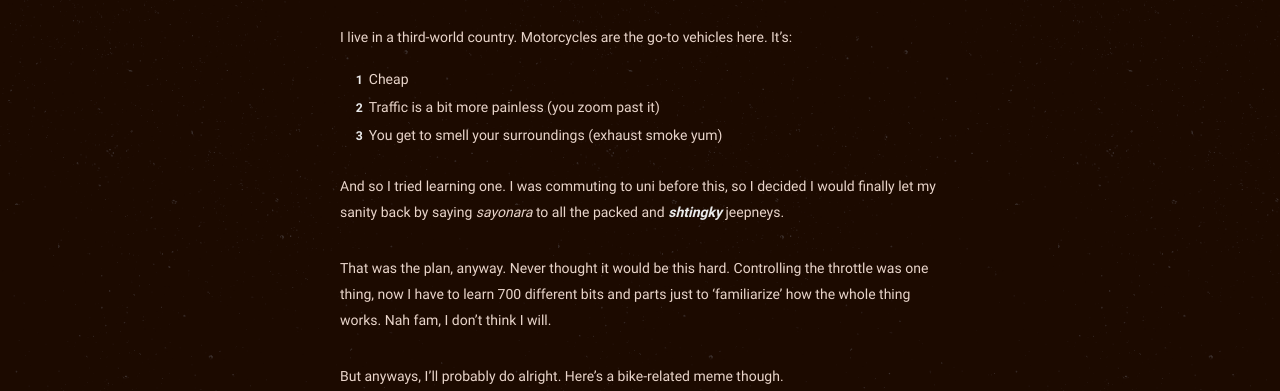
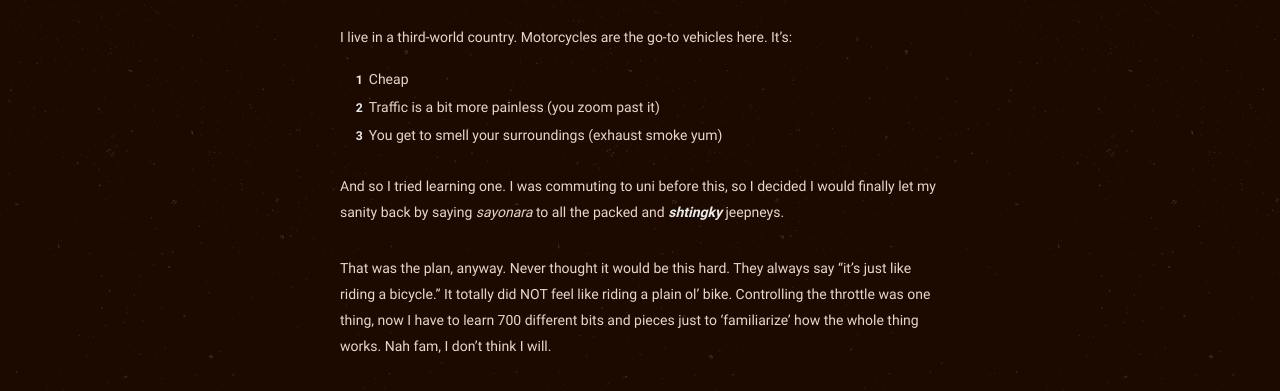
Before and after one commit to philippines69/carlcastroarchives, a Jekyll site: the page built from _posts/2022-07-24-i-tried-motorcycling-not-fun.md, in a window 1280 px wide and 900 px high, scrolled down 737 px, cut to the strip 0-391 px from the top of the window. Built offline with Jekyll 4.4.1, drawn with Linux system fonts in a browser that asks for light colours.

Commit message:
Update from Forestry.io philippines69 updated _posts/2022-07-24-i-tried-motorcycling-not-fun.md

```diff
--- a/_posts/2022-07-24-i-tried-motorcycling-not-fun.md
+++ b/_posts/2022-07-24-i-tried-motorcycling-not-fun.md
@@ -19,7 +19,7 @@ I live in a third-world country. Motorcycles are the go-to vehicles here. It's:
 
 And so I tried learning one. I was commuting to uni before this, so I decided I would finally let my sanity back by saying _sayonara_ to all the packed and **_shtingky_** jeepneys.
 
-That was the plan, anyway. Never thought it would be this hard. Controlling the throttle was one thing, now I have to learn 700 different bits and parts just to 'familiarize' how the whole thing works. Nah fam, I don't think I will.
+That was the plan, anyway. Never thought it would be this hard. They always say "it's just like riding a bicycle." It totally did NOT feel like riding a plain ol' bike. Controlling the throttle was one thing, now I have to learn 700 different bits and pieces just to 'familiarize' how the whole thing works. Nah fam, I don't think I will.
 
 But anyways, I'll probably do alright. Here's a bike-related meme though.
 
```
